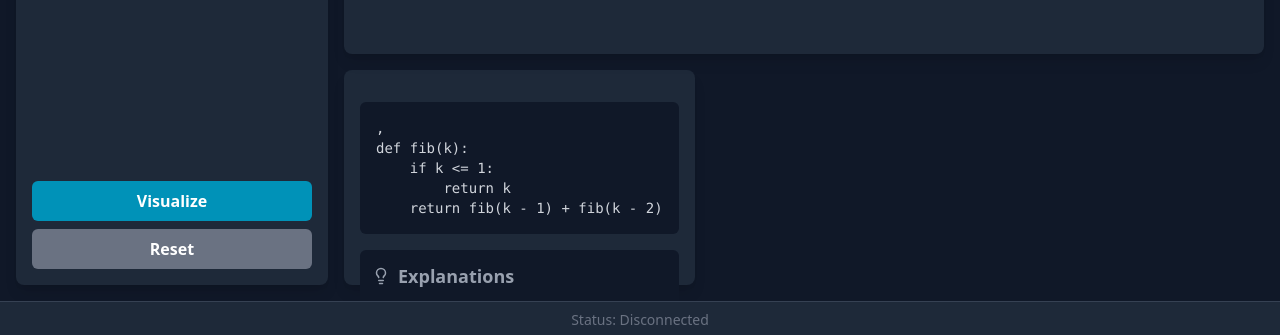
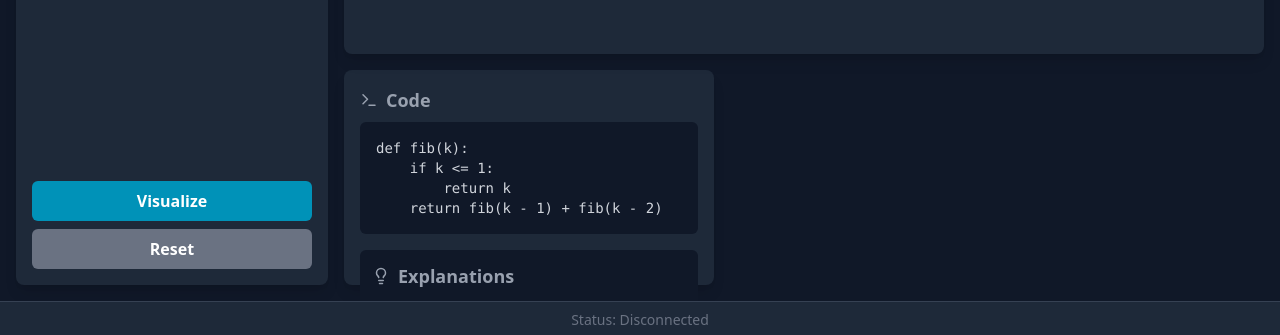
Before and after one commit to zakmahmed/dp-visualizer, a React (Vite) app in the folder frontend/: page / in a window 1280 px wide. Shown: the part 462-797 px from the top of the page. Built offline with nearby package versions, Linux system fonts and the light colour scheme; no server answers.

Commit message:
Refactor code snippet appearance

```diff
--- a/frontend/src/App.jsx
+++ b/frontend/src/App.jsx
@@ -4,7 +4,6 @@ import { ALGO_CONFIG } from './data/config.jsx';
 import ControlPanel from './components/controlPanel.jsx';
 import InfoPanel from './components/infoPanel';
 import Visualization from './components/visualization.jsx';
-import PlaybackControls from './components/playback.jsx';
 
 // Helper function to parse user inputs
 
--- a/frontend/src/components/codeSnippets.jsx
+++ b/frontend/src/components/codeSnippets.jsx
@@ -3,8 +3,8 @@ import { Children } from 'react';
 
 //Wrapper component for consistent code styling
 const CodeBlock = ({ children }) => (
-    <pre className='text-sm bg-gray-900 text-left p-4 rounded-md overflow-x-auto h-full text-gray-300'>
-        <code>{String(children).trim()}</code>
+    <pre className='text-sm bg-gray-900 text-left p-4 rounded-md overflow-x-auto text-gray-300'>
+        <code>{React.Children.toArray(children).join('').trim()}</code>
     </pre>
 );
 
@@ -14,8 +14,7 @@ def fib(k):
     if k <= 1:
         return k
     return fib(k - 1) + fib(k - 2)
-`}
-</CodeBlock>;
+`}</CodeBlock>;
 
 export const FibMemo = () => <CodeBlock> {`
 memo = {}
--- a/frontend/src/components/infoPanel.jsx
+++ b/frontend/src/components/infoPanel.jsx
@@ -20,39 +20,42 @@ const InfoPanel = ({ trace, currentStep, problem, algorithm }) => {
 
     const CodeComponent = ALGO_CONFIG[problem].code[algorithm];
 
+
     const renderMetrics = () => {
         if (algorithm === 'recursive') {
-            return <div>Function Calls: <span className='font-mono text-cyan-400'>{metrics.calls}</span></div>;
+            return <div>Function Calls: <span className='font-mono text-cyan-400'>{metrics.calls}</span></div>
         }
 
         if (algorithm === 'memoization') {
             return (
                 <>
-                    <div>Function Calls: <span className='font-mono text-cyan-400'>{metrics.calls}</span></div>;
-                    <div>Cache Hits: <span className='font-mono text-green-400'>{metrics.cacheHits}</span></div>;
+                    <div>Function Calls: <span className='font-mono text-cyan-400'>{metrics.calls}</span></div>
+                    <div>Cache Hits: <span className='font-mono text-green-400'>{metrics.cacheHits}</span></div>
                 </>
             );
         }
 
         if (algorithm === 'recursive') {
-            return <div>Function Calls: <span className='font-mono text-cyan-400'>{metrics.iterations}</span></div>;
+            return <div>Function Calls: <span className='font-mono text-cyan-400'>{metrics.iterations}</span></div>
         }
         return null;
     };
 
     return (
-        <div className='w-1/2 bg-gray-800 rounded-lg shadow-lg p-4 flex flex-col gap-4'>
-            <div className='flex-1 h-1/2 overflow-hidden'>
-                <Terminal size={18} />
-                <h3 className='text-lg font-semibold'>Code</h3>
-            </div>
+        <div className='w-2/3 bg-gray-800 rounded-lg shadow-lg p-4 flex flex-col gap-4'>
+            <div>
+                <div className='flex items-center gap-2 mb-2 text-gray-400'>
+                    <Terminal size={18}/>
+                    <h3 className='text-lg font-semibold'>Code</h3>
+                </div>
+                <div className='h-[calc(100%-2rem)]'>
+                    {CodeComponent ? <CodeComponent/> : <p>No Code To Display.</p>}
+                </div>
 
-            <div className='h-[calc(100%-2rem)]'>
-                {CodeComponent ? <CodeComponent/> : <p>No Code To Display.</p>}
             </div>
 
             <div className='flex-1 flex flex-col gap-4'>
-                <div className='bg-gray-900 p-3 rounded-md h-1/2'>
+                <div className='bg-gray-900 p-3 rounded-md'>
                     <div className='flex items-center gap-2 mb-2 text-gray-400'>
                         <Lightbulb size={18}/>
                         <h3 className='text-lg font-semibold'>Explanations</h3>
@@ -60,7 +63,7 @@ const InfoPanel = ({ trace, currentStep, problem, algorithm }) => {
                     <p className='text-sm text-cyan-300 h-full overflow-y-auto'>{currentTraceStep?.explanation || 'Awaiting Visualization...'}</p>
                 </div>
 
-                <div className='bg-gray-900 p-3 rounded-md h-1/2'>
+                <div className='bg-gray-900 p-3 rounded-md'>
                     <div className='flex items-center gap-2 mb-2 text-gray-400'>
                         <BarChart2 size={18}/>
                         <h3 className='text-md font-semibold'>Metrics</h3>
```
Also changed, not shown: 1 other file (tests, documents, lock files or other folders).
